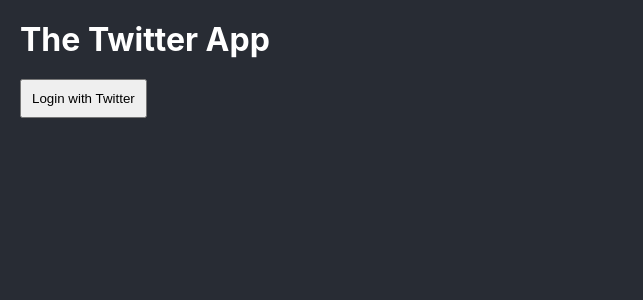
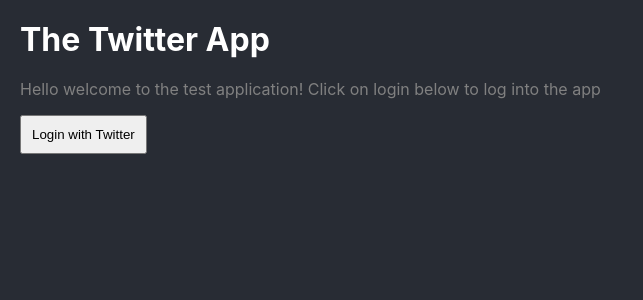
Before and after one commit to craigdanj/twitter-app, a React (Create React App) app: page / in a window 1280 px wide. Shown: the top 300 px of the page, without its empty margins (0-643 px from the left). Built offline with nearby package versions, Linux system fonts and the light colour scheme.

Commit message:
extra stuff added to login page

```diff
--- a/src/App.js
+++ b/src/App.js
@@ -69,6 +69,7 @@
 
 		const login = (
 			<div>
+				<p>Hello welcome to the test application! Click on login below to log into the app</p>
 				<button className="login" onClick={this.loginClicked}>Login with Twitter</button>
 			</div>
 		);
--- a/src/components/home/index.js
+++ b/src/components/home/index.js
@@ -11,7 +11,9 @@
     };
 
     logout = () => {
-
+        localStorage.removeItem('oauthAccessToken');
+        localStorage.removeItem('oauthAccessTokenSecret');
+        window.location.reload();
     };
 
 	componentDidMount() {
```
